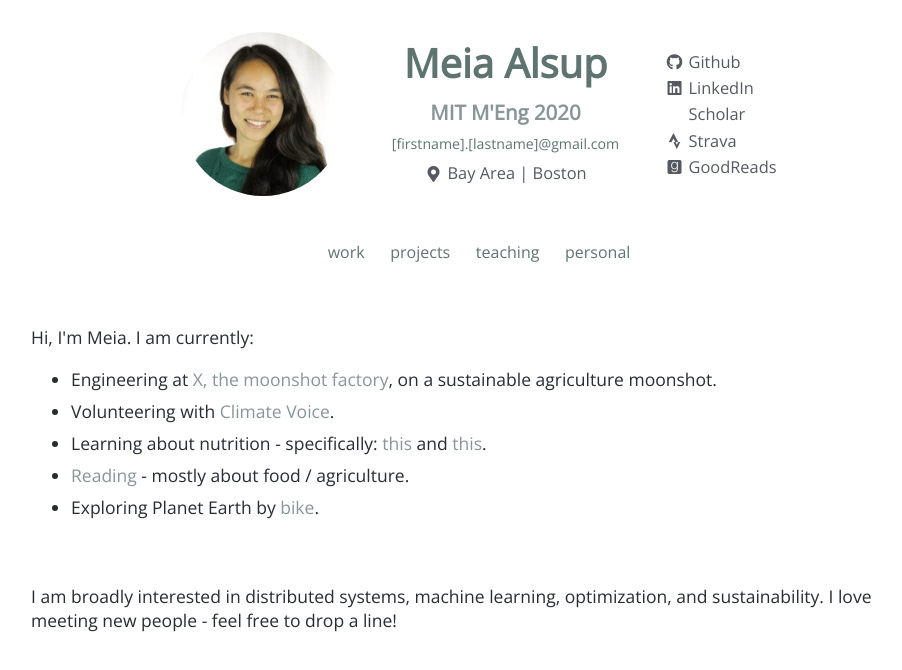
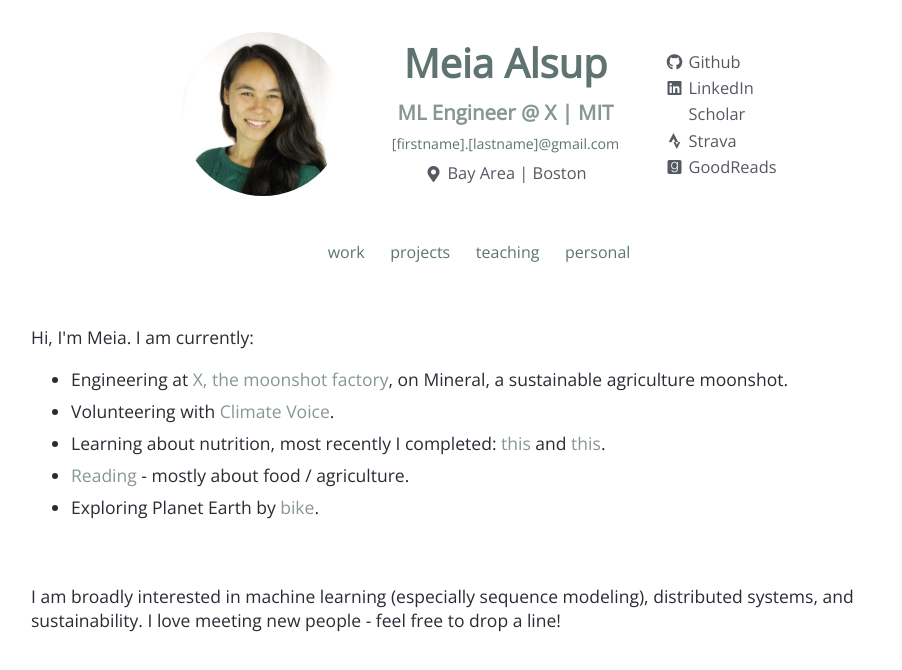
Before and after one commit to meiaalsup/meiaalsup.github.io, a React (Create React App) app: page / in a window 1280 px wide. Shown: the top 670 px of the page, without its empty margins (161-1063 px from the left). Built offline with nearby package versions, Linux system fonts and the light colour scheme; some icons are missing.

Commit message:
update content feb 2020

```diff
--- a/src/App.js
+++ b/src/App.js
@@ -35,7 +35,7 @@ export default function App() {
                   </div>
                   <div className="header">
                     <NavLink className="nav" to="/">
-                      <h2> MIT M'Eng 2020 </h2>
+                      <h2> ML Engineer @ X | MIT </h2>
                     </NavLink>
                   </div>
                   <div className="header">
--- a/src/Home.js
+++ b/src/Home.js
@@ -24,7 +24,7 @@ export default function Home() {
       </div>
       <div className="paragraph content">
         {`
-        I am broadly interested in distributed systems, machine learning, optimization, and sustainability. I love meeting new people - feel free to drop a line!
+        I am broadly interested in machine learning (especially sequence modeling), distributed systems, and sustainability. I love meeting new people - feel free to drop a line!
         `}
       </div>
     </div>
--- a/src/data/HomeData.js
+++ b/src/data/HomeData.js
@@ -12,7 +12,7 @@ export default [
         <a target="_blank" rel="noopener noreferrer" href="//x.company/">
           X, the moonshot factory
         </a>
-        {`, on a sustainable agriculture moonshot.`}
+        {`, on Mineral, a sustainable agriculture moonshot.`}
       </div>,
     show: true,
   },
@@ -40,7 +40,7 @@ export default [
   {
     item:
       <div>
-        {`Learning about nutrition - specifically: `}
+        {`Learning about nutrition, most recently I completed: `}
         <a target="_blank" rel="noopener noreferrer" href="//courses.edx.org/courses/course-v1:WageningenX+NUTR101x+1T2020/course/">
           this
         </a>{` and `}
```
Also changed, not shown: 1 other file (tests, documents, lock files or other folders).
